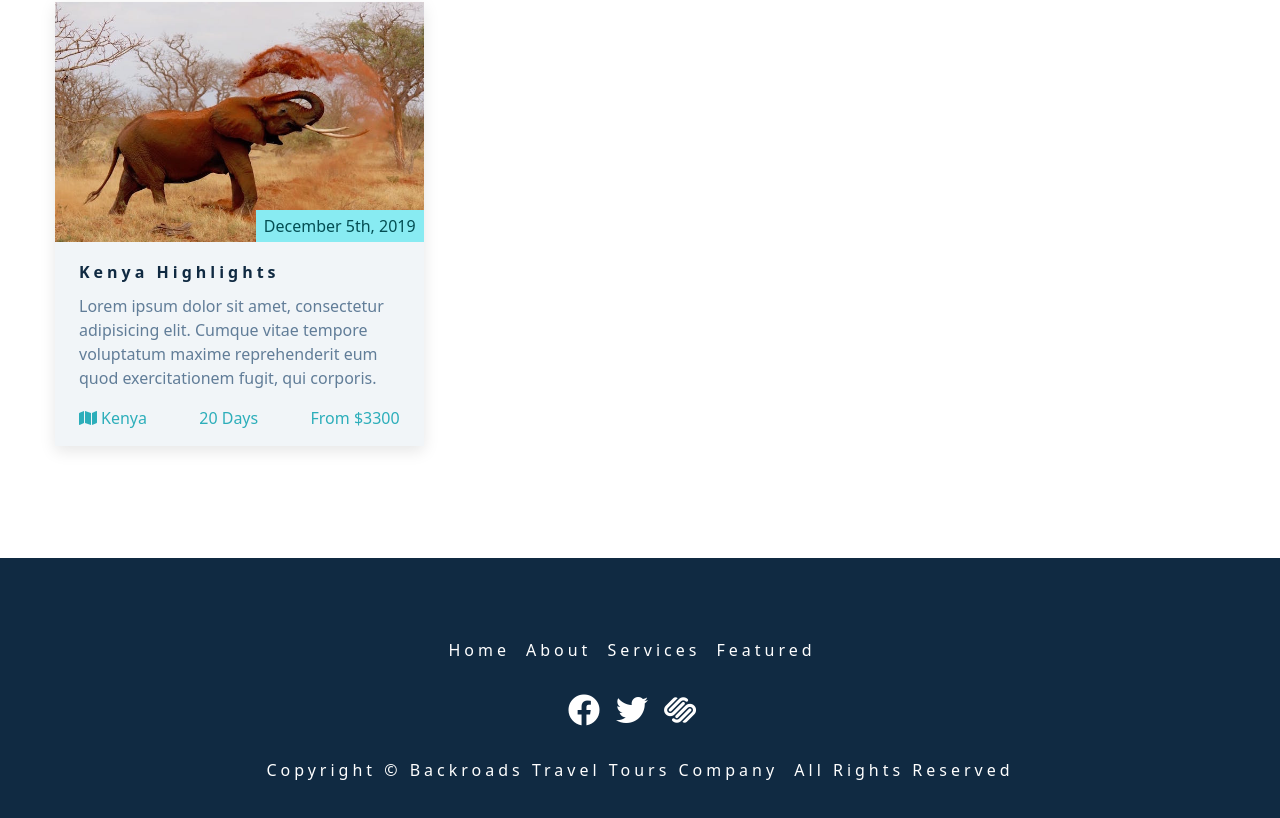
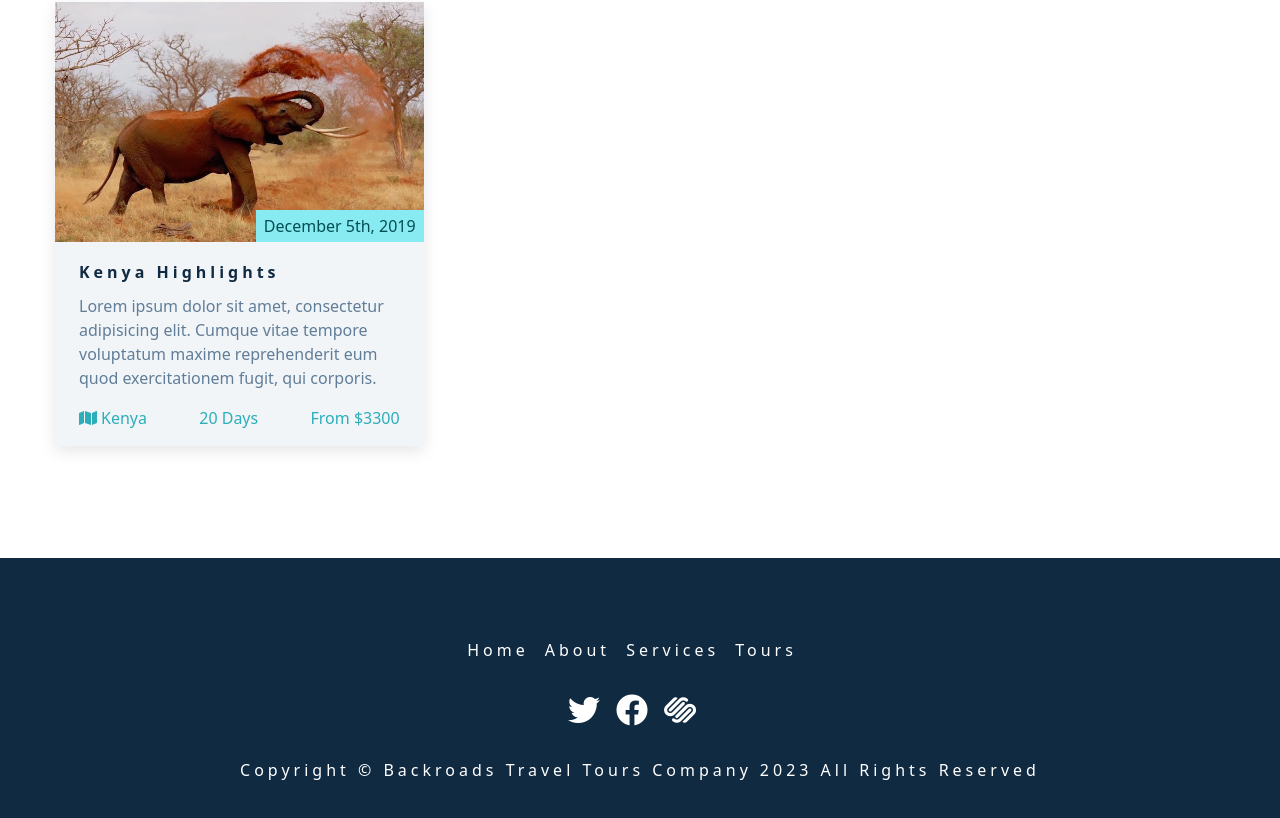
Before and after one commit to diegomedina62/backroads-app, a JavaScript app: page / in a window 1280 px wide. Shown: the part 2561-3379 px from the top of the page. Built offline with nearby package versions, Linux system fonts and the light colour scheme; the HTML template or start-up script is replaced by a standard one.

Commit message:
change Footer to use dataLinks and socialLinks

```diff
--- a/src/components/Footer.js
+++ b/src/components/Footer.js
@@ -1,60 +1,40 @@
+import { pageLinks, socialLinks } from '../data';
+
 const Footer = () => {
   return (
     <footer className="section footer">
       <ul className="footer-links">
-        <li>
-          <a href="#home" className="footer-link">
-            home
-          </a>
-        </li>
-        <li>
-          <a href="#about" className="footer-link">
-            about
-          </a>
-        </li>
-        <li>
-          <a href="#services" className="footer-link">
-            services
-          </a>
-        </li>
-        <li>
-          <a href="#featured" className="footer-link">
-            featured
-          </a>
-        </li>
+        {pageLinks.map((x) => {
+          const { href, text, id } = x;
+          return (
+            <li key={id}>
+              <a href={href} className="footer-link">
+                {text}
+              </a>
+            </li>
+          );
+        })}
       </ul>
       <ul className="footer-icons">
-        <li>
-          <a
-            href="https://www.twitter.com"
-            target="_blank"
-            className="footer-icon"
-          >
-            <i className="fab fa-facebook"></i>
-          </a>
-        </li>
-        <li>
-          <a
-            href="https://www.twitter.com"
-            target="_blank"
-            className="footer-icon"
-          >
-            <i className="fab fa-twitter"></i>
-          </a>
-        </li>
-        <li>
-          <a
-            href="https://www.twitter.com"
-            target="_blank"
-            className="footer-icon"
-          >
-            <i className="fab fa-squarespace"></i>
-          </a>
-        </li>
+        {socialLinks.map((x) => {
+          const { href, icon, id } = x;
+          return (
+            <li key={id}>
+              <a
+                href={href}
+                target="_blank"
+                rel="noreferrer"
+                className="footer-icon"
+              >
+                <i className={icon}></i>
+              </a>
+            </li>
+          );
+        })}
       </ul>
       <p className="copyright">
         copyright &copy; Backroads travel tours company
-        <span id="date"></span> all rights reserved
+        <span id="date">{new Date().getFullYear()}</span> all rights reserved
       </p>
     </footer>
   );
```
